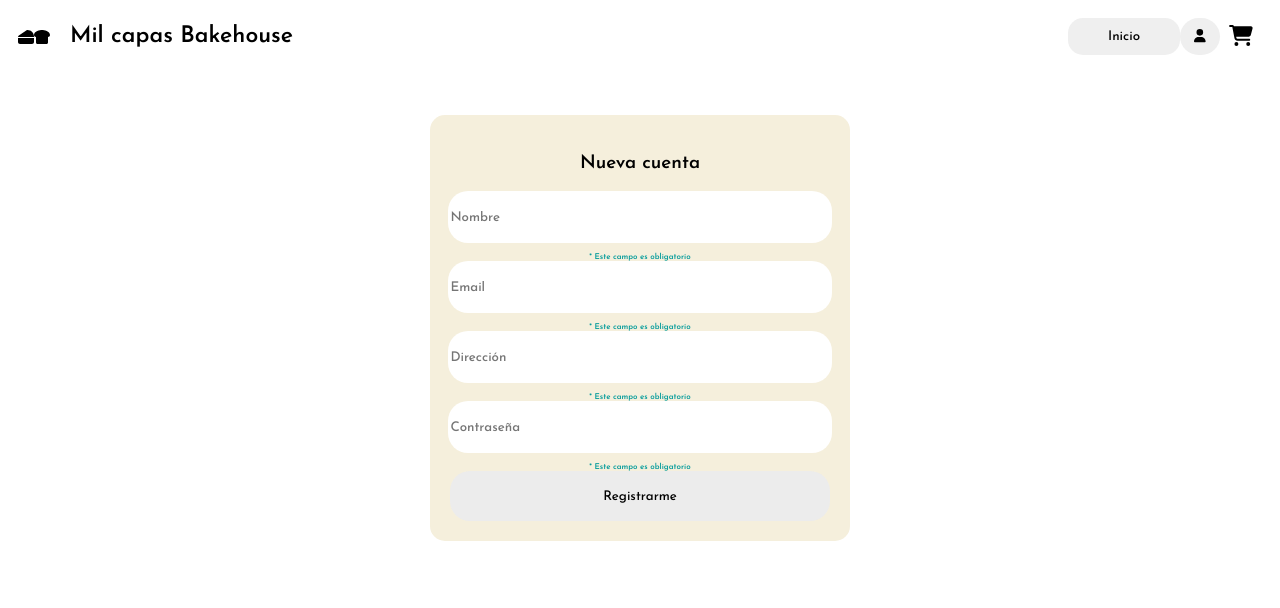
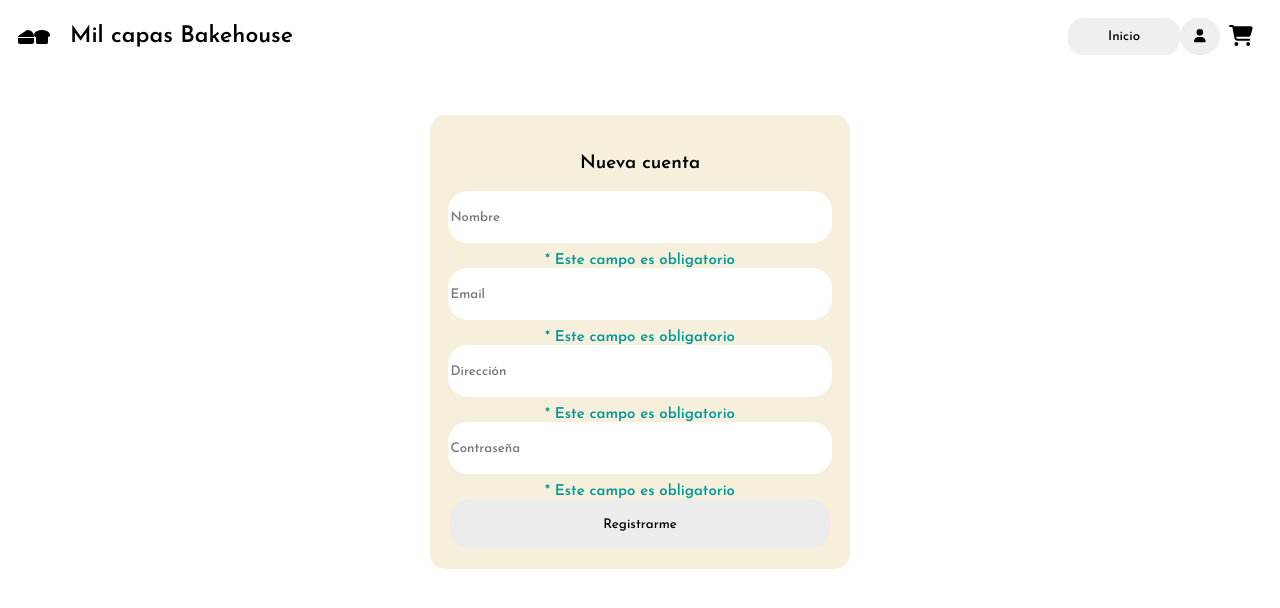
Before and after one commit to Yulanyandrea/MilCapasBakehouse_frontend, a Next.js app: page /Register/Register in a window 1280 px wide. Both pictures are taken after a click on the button "Registrarme". Shown: the top 608 px of the page. Built offline with nearby package versions, Linux system fonts and the light colour scheme; no server answers.

Commit message:
change names to error message

```diff
--- a/src/pages/Register/Register.jsx
+++ b/src/pages/Register/Register.jsx
@@ -12,20 +12,21 @@ const Register = () => {
   // modal state
   const [modal , setModal] = useState(false)
   // validation
-  const [dataError, setDataError] = useState();
+  const [Error, setError] = useState('');
+
 
   const handleRegisterDone = async (e) => {
     e.preventDefault();
-    if(form.fullName=== undefined || form.fullName.length===0 ){
-      setDataError('* Este campo es obligatorio ')
-    }else if (form.email === undefined || form.email.length===0  ){
-      setDataError('* Este campo es obligatorio ')
-    }else if(form.address === undefined || form.address.length===0  ){
-      setDataError('* Este campo es obligatorio ')
-    }else if(form.password === undefined || form.password.length===0 ){
-      setDataError('* Este campo es obligatorio ')
+    setError('')
+    if (!form.fullName) {
+      setError('* Este campo es obligatorio');
+    } else if (!form.email) {
+      setError('* Este campo es obligatorio');
+    } else if (!form.address) {
+      setError('* Este campo es obligatorio');
+    } else if (!form.password) {
+      setError('* Este campo es obligatorio');
     }
-
     else {
       try {
         const res = await createUser({ ...form });
@@ -38,6 +39,7 @@ const Register = () => {
 
   }
 
+
   const handleCloseModal = () => {
     setModal(false)
     router.push('/PrincipalPage/PrincipalPage');
@@ -47,17 +49,33 @@ const Register = () => {
       <Header />
       <section className={register.registerContainer__form}>
         <h3>Nueva cuenta</h3>
-        <input type="text" className={register["registerContainer__form--input"]} name = "fullName" placeholder="Nombre" onChange={handleChange}/>
-        {dataError ? <span className={register["registerContainer__form--error"]}>{dataError}</span> : null}
+        <input type="text" className={register["registerContainer__form--input"]}  name = "fullName" placeholder="Nombre" onChange={handleChange}/>
+        {Error && (
+          <span className={register['registerContainer__form--error']}>
+            {Error}
+          </span>
+        )}
 
-        <input type="text" className={register["registerContainer__form--input"]} name = "email" placeholder="Email" onChange={handleChange}/>
-        {dataError ? <span className={register["registerContainer__form--error"]}>{dataError}</span> : null}
+        <input type="text" className={register["registerContainer__form--input"]}  name = "email" placeholder="Email" onChange={handleChange}/>
+        {Error && (
+          <span className={register['registerContainer__form--error']}>
+            {Error}
+          </span>
+        )}
 
-        <input type="text" className={register["registerContainer__form--input"]} name = "address" placeholder="Dirección" onChange={handleChange}/>
-        {dataError ? <span className={register["registerContainer__form--error"]}>{dataError}</span> : null}
+        <input type="text" className={register["registerContainer__form--input"]}  name = "address" placeholder="Dirección" onChange={handleChange}/>
+        {Error && (
+          <span className={register['registerContainer__form--error']}>
+            {Error}
+          </span>
+        )}
 
-        <input type="password" className={register["registerContainer__form--input"]} name = "password" placeholder="Contraseña"onChange={handleChange}/>
-        {dataError ? <span className={register["registerContainer__form--error"]}>{dataError}</span> : null}
+        <input type="password" className={register["registerContainer__form--input"]}  name = "password" placeholder="Contraseña"onChange={handleChange}/>
+        {Error && (
+          <span className={register['registerContainer__form--error']}>
+            {Error}
+          </span>
+        )}
 
         <button className={register["registerContainer__form--btn"]} onClick={handleRegisterDone}>Registrarme</button>
 
--- a/src/pages/Register/resgister.module.css
+++ b/src/pages/Register/resgister.module.css
@@ -54,7 +54,7 @@
 .registerContainer__form--error{
   display: flex;
   color:#009a9a;
-  font-size: 8px;
+  font-size: 15px;
   font-weight: 700;
 }
 
```
